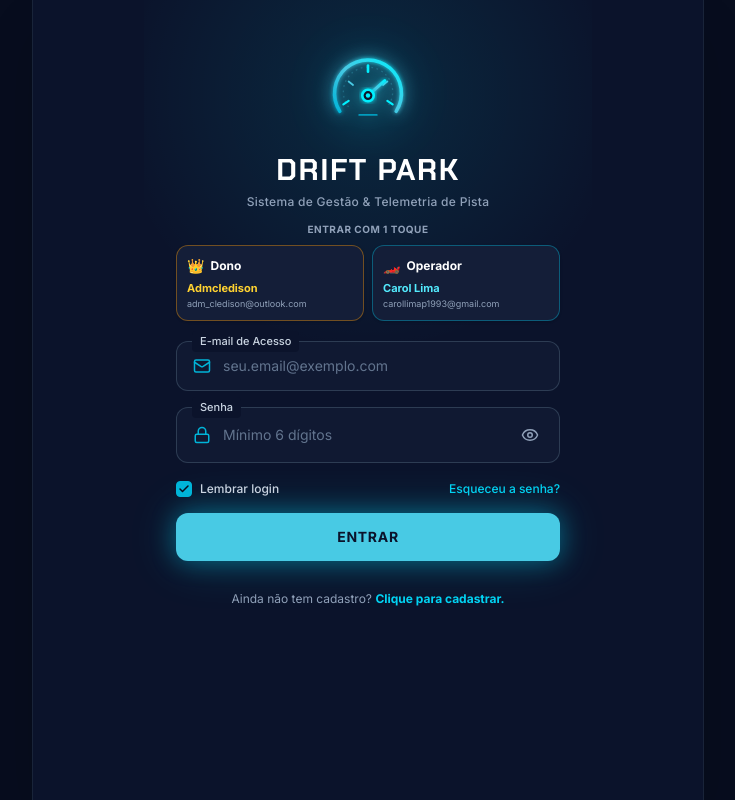
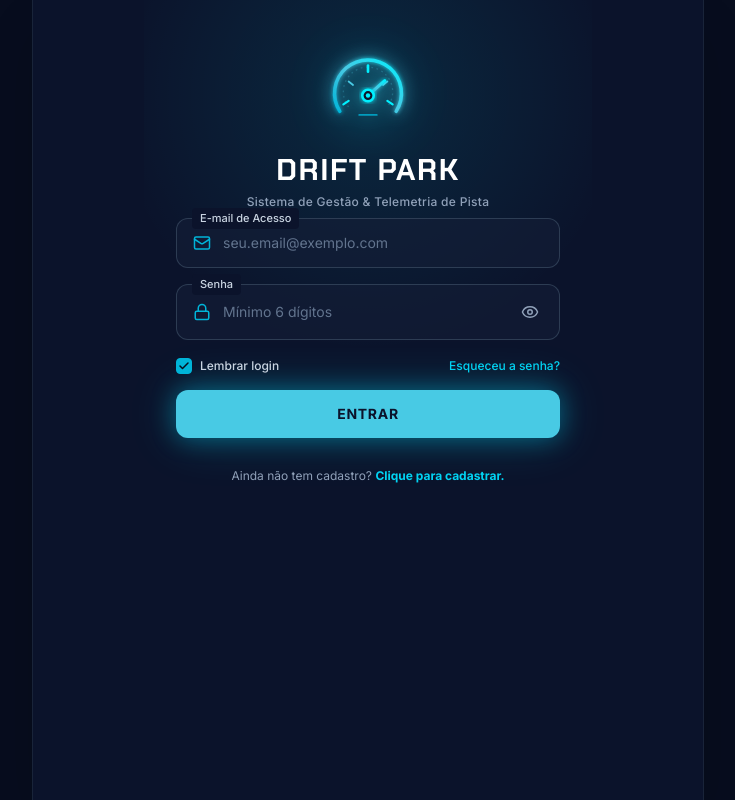
Before and after one commit to michellima20000-cloud/getsao-drift, a React (Vite) app: page / in a window 1280 px wide. Shown: the whole page, without its empty margins (272-1007 px from the left). Built offline with nearby package versions, Linux system fonts and the light colour scheme; no server answers; the database is empty.

Commit message:
refactor: remove quick login functionality
Remove temporary quick access features from LoginScreen and ManagementScreen to enforce standard authentication flows.

```diff
--- a/src/screens/LoginScreen.tsx
+++ b/src/screens/LoginScreen.tsx
@@ -3,9 +3,8 @@ import { useDriftPark } from '../context/DriftParkContext';
 import { SpeedometerLogo } from '../components/SpeedometerLogo';
 import { Mail, Lock, Eye, EyeOff, User, Check, AlertCircle } from 'lucide-react';
 import { safeGetItem, safeSetItem, safeRemoveItem } from '../utils/safeStorage';
-
 export const LoginScreen: React.FC = () => {
-  const { login, register, quickLoginAs } = useDriftPark();
+  const { login, register } = useDriftPark();
 
   const [email, setEmail] = useState(() => {
     const saved = safeGetItem('driftpark_saved_email') || '';
@@ -107,49 +106,6 @@ export const LoginScreen: React.FC = () => {
         </p>
       </div>
 
-      {/* Quick Access Account Selector */}
-      {!isRegisterMode && (
-        <div className="w-full max-w-sm mx-auto my-3 z-10">
-          <div className="text-[10px] uppercase font-bold text-slate-400 tracking-wider mb-2 text-center">
-            Entrar com 1 Toque
-          </div>
-          <div className="grid grid-cols-2 gap-2">
-            <button
-              type="button"
-              onClick={() => {
-                setEmail('adm_cledison@outlook.com');
-                setPassword('123456');
-                quickLoginAs('admin');
-              }}
-              className="p-2.5 rounded-xl bg-[#141E38] hover:bg-[#1C2541] border border-amber-500/40 hover:border-amber-400 text-left transition-all hover:scale-[1.02] shadow-sm group cursor-pointer"
-            >
-              <div className="flex items-center gap-1.5 mb-1">
-                <span className="text-sm">👑</span>
-                <span className="text-xs font-bold text-white group-hover:text-amber-300">Dono</span>
-              </div>
-              <div className="text-[11px] text-amber-300 font-bold truncate">Admcledison</div>
-              <div className="text-[9px] text-slate-400 truncate">adm_cledison@outlook.com</div>
-            </button>
-
-            <button
-              type="button"
-              onClick={() => {
-                setEmail('carollimap1993@gmail.com');
-                setPassword('123456');
-                quickLoginAs('operador');
-              }}
-              className="p-2.5 rounded-xl bg-[#141E38] hover:bg-[#1C2541] border border-cyan-500/40 hover:border-cyan-400 text-left transition-all hover:scale-[1.02] shadow-sm group cursor-pointer"
-            >
-              <div className="flex items-center gap-1.5 mb-1">
-                <span className="text-sm">🏎️</span>
-                <span className="text-xs font-bold text-white group-hover:text-cyan-300">Operador</span>
-              </div>
-              <div className="text-[11px] text-cyan-300 font-bold truncate">Carol Lima</div>
-              <div className="text-[9px] text-slate-400 truncate">carollimap1993@gmail.com</div>
-            </button>
-          </div>
-        </div>
-      )}
 
       {/* Form Section */}
       <div className="w-full max-w-sm mx-auto my-2 z-10">
--- a/src/screens/ManagementScreen.tsx
+++ b/src/screens/ManagementScreen.tsx
@@ -39,7 +39,6 @@ export const ManagementScreen: React.FC = () => {
     deleteOperator,
     exportDailyReport,
     updatePriceTier,
-    quickLoginAs,
   } = useDriftPark();
 
   // Modals
```
